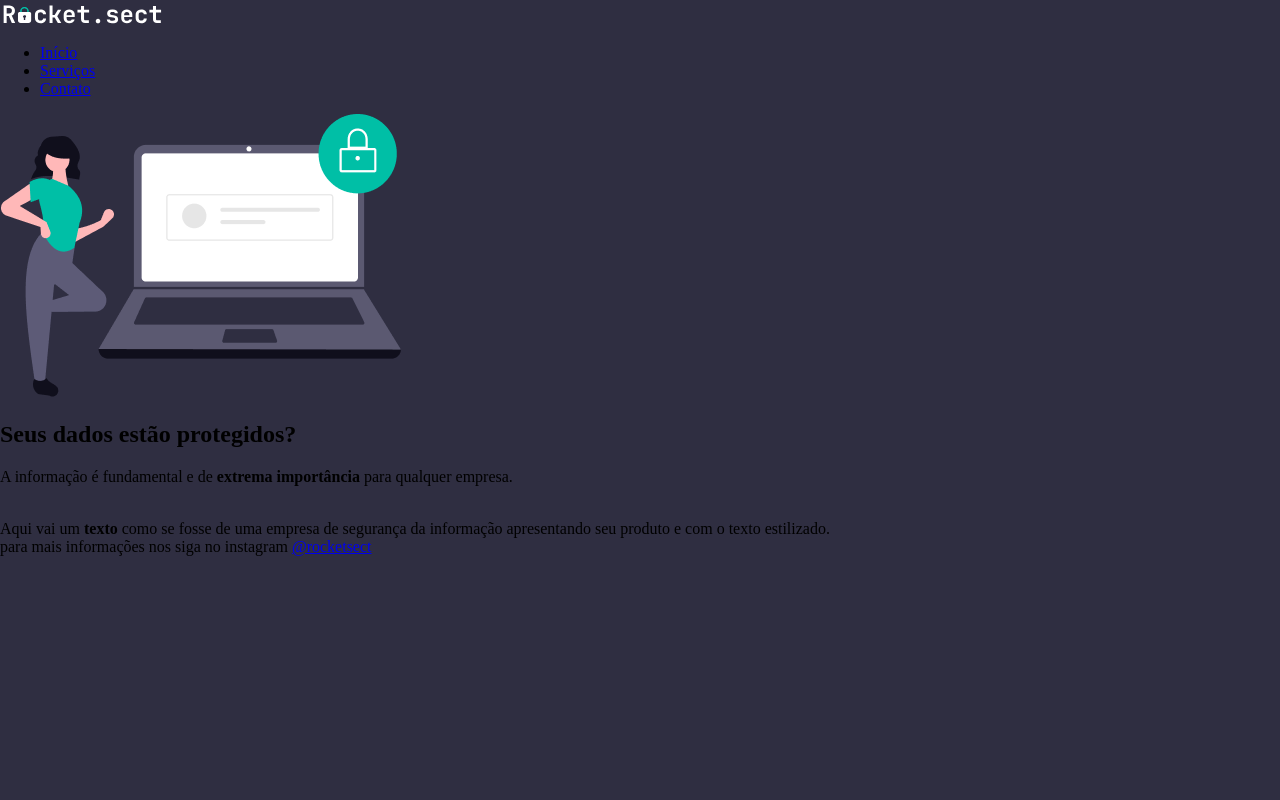
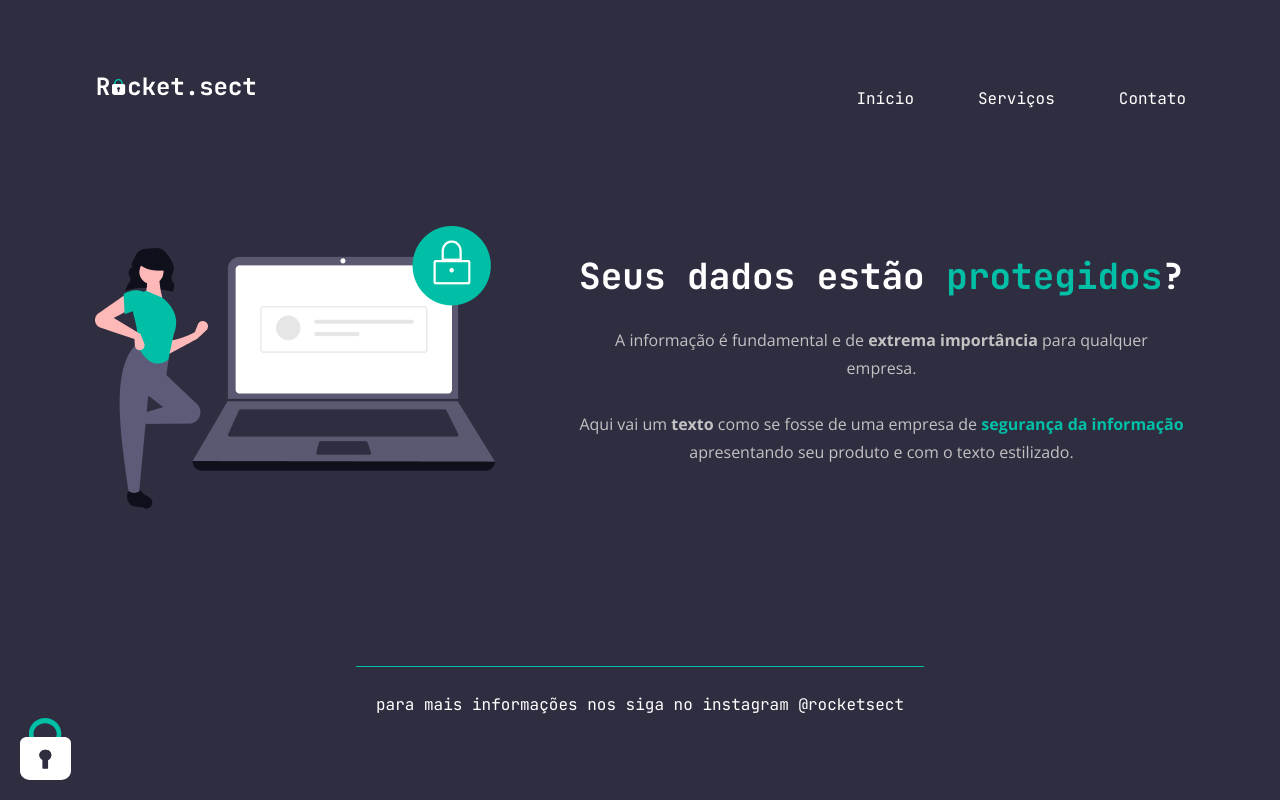
Before and after one commit to PabloYohan/explorer, a plain HTML site: page desafios/Desafio02-Layout/index.html in a window 1280 px wide. Drawn offline with nearby package versions, Linux system fonts and the light colour scheme.

Commit message:
Termino do desafio02 -Layout

```diff
--- a/desafios/Desafio02-Layout/index.html
+++ b/desafios/Desafio02-Layout/index.html
@@ -1,15 +1,18 @@
 <!DOCTYPE html>
 <html lang="pt-br">
 <head>
+  <link rel="preconnect" href="https://fonts.gstatic.com" crossorigin>
+  <link rel="preconnect" href="https://fonts.googleapis.com">
   <meta charset="UTF-8">
   <meta name="viewport" content="width=device-width, initial-scale=1.0">
   <title>Document</title>
   <link rel="stylesheet" href="style.css">
+  <link href="https://fonts.googleapis.com/css2?family=JetBrains+Mono:wght@400;700&family=Open+Sans:wght@400;700&display=swap" rel="stylesheet">
 </head>
 <body>
   <div class="page">
     <nav>
-      <img src="images/logo.svg" alt="Logo da rocket.sect" id="logo">
+      <a href="#"><img src="images/logo.svg" alt="Logo da rocket.sect" id="logo"></a>
       <ul>
         <li><a href="#">Início</a></li>
         <li><a href="#">Serviços</a></li>
@@ -20,16 +23,18 @@
       <img src="images/img1.png" alt="Mulher ao lado de um computador">
       <section>
         <h1>Seus dados estão <span>protegidos</span>?</h1>
-        <p>A informação é fundamental e de <strong>extrema importância</strong> para qualquer empresa.</p>
+        <p>A informação é fundamental e de <strong>extrema importância</strong> para qualquer <br> empresa.
+        <br>
         <br>
         Aqui vai um <strong>texto</strong> como se fosse de uma empresa de <span>segurança da informação</span>
-        apresentando seu produto e com o texto estilizado.
+        apresentando seu produto e com o texto estilizado.</p>
       </section>
     </main>
     <footer>
       <div class="line"></div>
       para mais informações nos siga no instagram <a href="#">@rocketsect</a>
     </footer>
+    <img id="padlock" src="images/padlock.svg" alt="Imagem de um cadeado">
   </div>
 </body>
 </html>
--- a/desafios/Desafio02-Layout/style.css
+++ b/desafios/Desafio02-Layout/style.css
@@ -1,4 +1,75 @@
 body{
   background-color: #2F2E41;
   margin: 0;
+  font-family: 'JetBrains Mono', monospace;
+  color: #FFFFFF;
 }
+
+#padlock{
+  position: fixed;
+  bottom: 20px;
+  left: 20px;
+}
+
+.page{
+  width: 1092px;
+  margin: 72px auto 0;
+}
+
+nav{
+  display: flex;
+  justify-content: space-between;
+  margin: 0 auto 101px;
+}
+
+ul{
+  display: flex;
+  list-style: none;
+  gap: 64px;
+}
+
+a{
+  text-decoration: none;
+  color: #FFFFFF;
+  cursor: pointer;
+}
+
+a:hover{
+  color: #989898;
+}
+
+main{
+  display: flex;
+  justify-content: space-between;
+  margin:0;
+  gap:82px;
+}
+
+section{
+  text-align: center;
+}
+
+h1{
+  font-size: 36px;
+  line-height: 40px;
+}
+
+span{
+  color: #00BFA6;
+  font-weight: bold;
+}
+
+p{
+  font-family: 'Open Sans', sans-serif;
+  color: #C2C2C2;
+  line-height: 28px;
+  font-size: 16px;
+}
+
+footer {
+  border-top: 1px #00BFA6 solid;
+  width: 568px;
+  text-align: center;
+  margin: 157px auto 0;
+  padding-top: 27px;
+}
```
